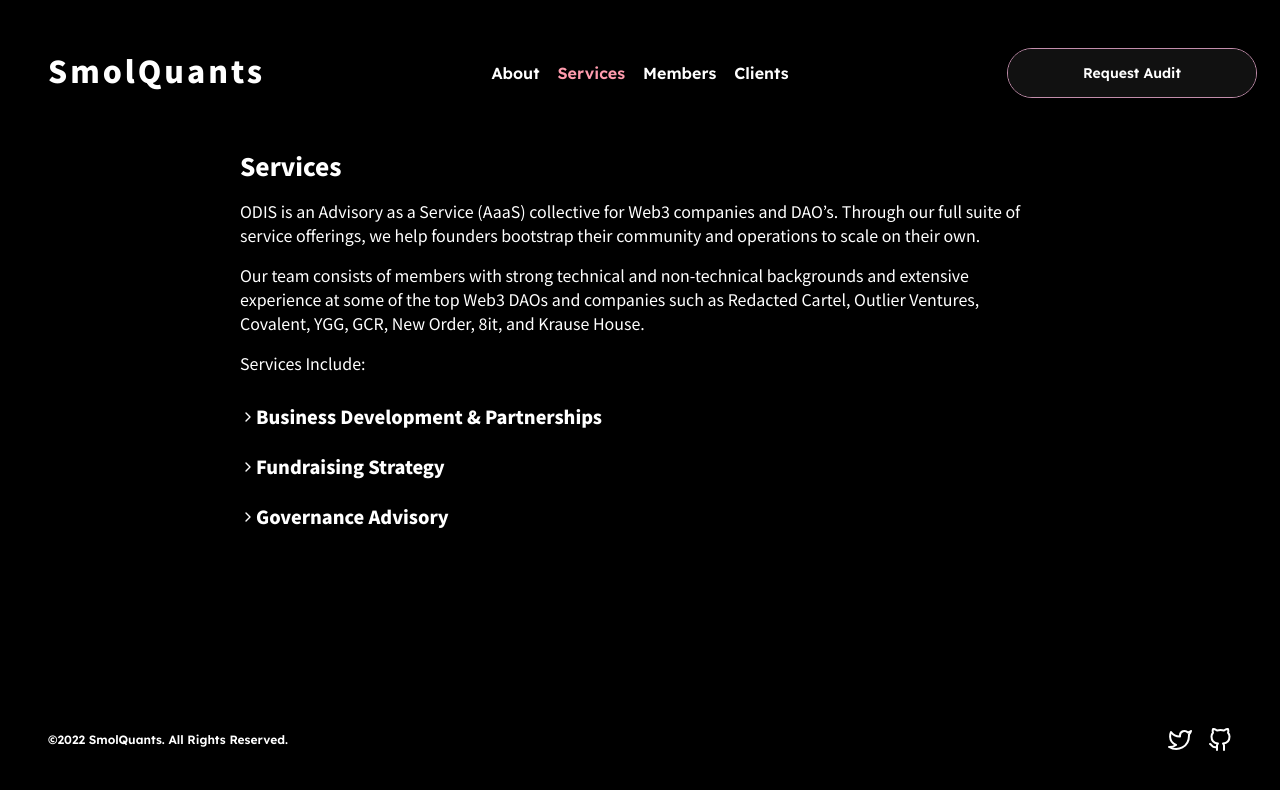
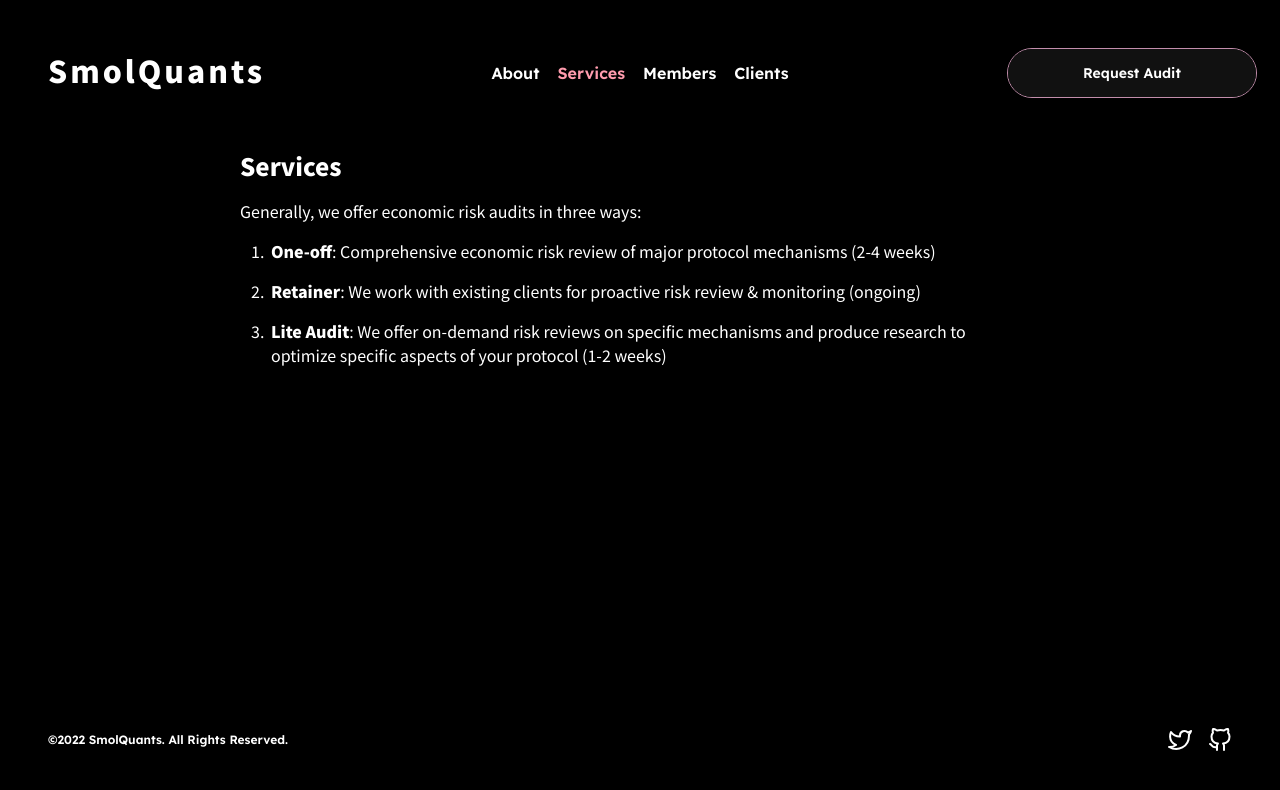
Before and after one commit to smolboydiamonds/smolquants-landing, a React (Create React App) app: page /#/services in a window 1280 px wide. Shown: the top 790 px of the page. Built offline with nearby package versions, Linux system fonts and the light colour scheme.

Commit message:
update Services

```diff
--- a/src/pages/Services.tsx
+++ b/src/pages/Services.tsx
@@ -10,13 +10,7 @@ const PageWrapper = styled.div`
   flex: 1;
 `
 
-const PrimaryParagraph = styled(SectionParagraph)`
-  background: #373a47;
-  padding: 9px 12px;
-  border-radius: 20px;
-`
-
-const BulletPointContainer = styled.div`
+const NumberedPointContainer = styled.div`
   display: flex;
   flex-direction: row;
   margin-bottom: 16px;
@@ -25,9 +19,9 @@ const BulletPointContainer = styled.div`
   margin-left: 11px;
 `
 
-const Bullet = styled.div`
+const Number = styled.div`
   width: 8px;
-  margin-right: 8px;
+  margin-right: 12px;
 `
 
 const Point = styled.div`
@@ -35,15 +29,16 @@ const Point = styled.div`
 `
 
 interface BulletPointProps {
+  number: number
   children?: React.ReactNode | string
 }
 
-const BulletPoint = ({children}: BulletPointProps) => {
+const NumberedPoint = ({number, children}: BulletPointProps) => {
   return (
-    <BulletPointContainer>
-      <Bullet>•</Bullet>
+    <NumberedPointContainer>
+      <Number>{number}.</Number>
       <Point>{children}</Point>
-    </BulletPointContainer>
+    </NumberedPointContainer>
   )
 }
 
@@ -52,69 +47,19 @@ function Services() {
     <PageWrapper>
       <SectionContainer>
         <SectionTitle text="Services" />
-        <SectionParagraph>
-          ODIS is an Advisory as a Service (AaaS) collective for Web3 companies and DAO’s. Through
-          our full suite of service offerings, we help founders bootstrap their community and
-          operations to scale on their own.
-        </SectionParagraph>
-        <SectionParagraph>
-          Our team consists of members with strong technical and non-technical backgrounds and
-          extensive experience at some of the top Web3 DAOs and companies such as Redacted Cartel,
-          Outlier Ventures, Covalent, YGG, GCR, New Order, 8it, and Krause House.
-        </SectionParagraph>
-        <SectionParagraph>Services Include:</SectionParagraph>
-
-        <Accordion accordionText={'Business Development & Partnerships'}>
-          <PrimaryParagraph>
-            Focus on building your product and hiring technical talent — our team will serve as an
-            extension of your core team with business development and partnership support.
-          </PrimaryParagraph>
-          <BulletPoint>
-            Warm introductions to ecosystem and protocol partners. No more having to send cold
-            messages and getting ghosted — we are, at most, 1 degree of separation form anyone in
-            the space.
-          </BulletPoint>
-          <BulletPoint>
-            We will attend conferences on your behalf to promote your product.
-          </BulletPoint>
-          <BulletPoint>
-            Develop a GTM strategy that we will initially help you execute on and provide
-            mentorship/guidance to future BD and Partnerships hires.
-          </BulletPoint>
-        </Accordion>
-
-        <Accordion accordionText={'Fundraising Strategy'}>
-          <PrimaryParagraph>
-            As builders and investors that have sat through 1,000+ pitches, we can help you
-            strategize and position your team for the best chances at securing capital.
-          </PrimaryParagraph>
-          <BulletPoint>
-            Direct introductions to the team’s vast network of 100+ VC’s, Angels, and Market Markers
-            (i.e., a16z, GoldenTree, Dragonfly, Polychain, Framework, Jump, GSR, Fenbushi, Steel
-            Perlot, Lightspeed and more.
-          </BulletPoint>
-          <BulletPoint>Pitch deck structuring, review, and refinement.</BulletPoint>
-          <BulletPoint>Pitch coaching.</BulletPoint>
-        </Accordion>
-
-        <Accordion accordionText={'Governance Advisory'}>
-          <PrimaryParagraph>
-            Focus on building your product and hiring technical talent — our team will serve as an
-            extension of your core team with business development and partnership support.
-          </PrimaryParagraph>
-          <BulletPoint>
-            Warm introductions to ecosystem and protocol partners. No more having to send cold
-            messages and getting ghosted — we are, at most, 1 degree of separation form anyone in
-            the space.
-          </BulletPoint>
-          <BulletPoint>
-            We will attend conferences on your behalf to promote your product.
-          </BulletPoint>
-          <BulletPoint>
-            Develop a GTM strategy that we will initially help you execute on and provide
-            mentorship/guidance to future BD and Partnerships hires.
-          </BulletPoint>
-        </Accordion>
+        <SectionParagraph>Generally, we offer economic risk audits in three ways:</SectionParagraph>
+        <NumberedPoint number={1}>
+          <b>One-off</b>: Comprehensive economic risk review of major protocol mechanisms (2-4
+          weeks)
+        </NumberedPoint>
+        <NumberedPoint number={2}>
+          <b>Retainer</b>: We work with existing clients for proactive risk review & monitoring
+          (ongoing)
+        </NumberedPoint>
+        <NumberedPoint number={3}>
+          <b>Lite Audit</b>: We offer on-demand risk reviews on specific mechanisms and produce
+          research to optimize specific aspects of your protocol (1-2 weeks)
+        </NumberedPoint>
       </SectionContainer>
     </PageWrapper>
   )
```
